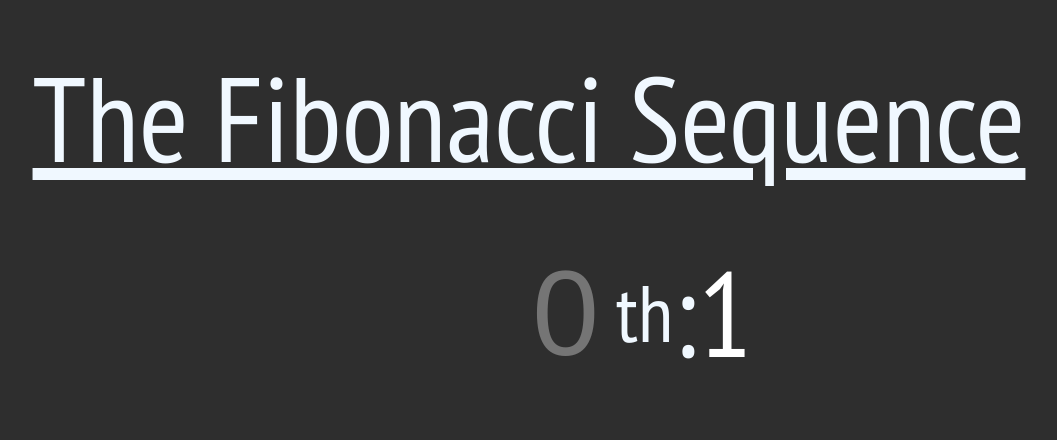
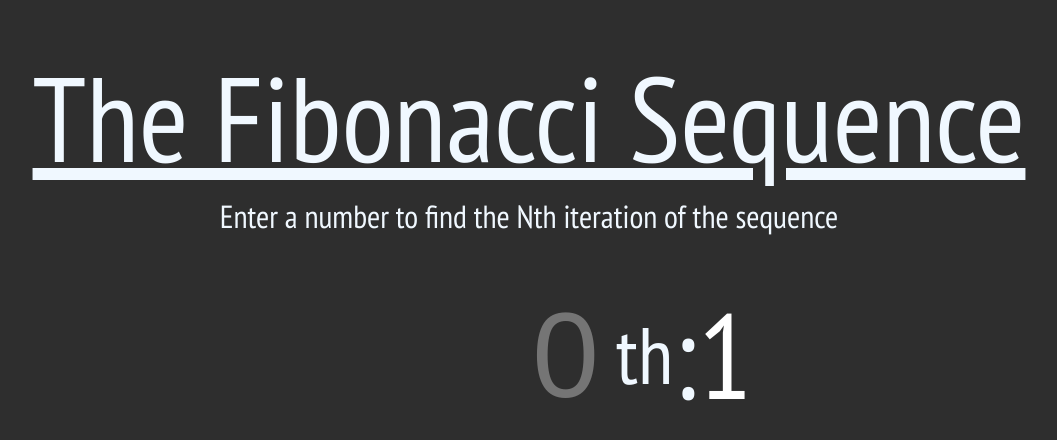
Before and after one commit to henreth/fibonacci, a React (Create React App) app: page / in a window 1280 px wide. Shown: the top 440 px of the page, without its empty margins (111-1168 px from the left). Built offline with nearby package versions, Linux system fonts and the light colour scheme.

Commit message:
add Header component

```diff
--- a/src/components/App/App.css
+++ b/src/components/App/App.css
@@ -7,7 +7,3 @@
   margin-top: 5vh;
   font-size: 15vh
 }
-
-.title{
-  text-decoration: underline;
-}
--- a/src/components/App/App.tsx
+++ b/src/components/App/App.tsx
@@ -1,4 +1,5 @@
 import React, { useState, useRef } from 'react';
+import Header from '../Header/Header';
 import Input from '../Input/Input';
 import './App.css';
 
@@ -13,7 +14,7 @@ export default function App() {
 
   return (
     <div className='main-container'>
-      <div className='title'>The Fibonacci Sequence</div>
+      <Header/>
       <Input
         input={input}
         handleInputChange={handleInputChange}
--- /dev/null
+++ b/src/components/Header/Header.css
@@ -0,0 +1,7 @@
+.title{
+  text-decoration: underline;
+}
+
+.subtitle{
+  font-size: 4vh;
+}
--- /dev/null
+++ b/src/components/Header/Header.tsx
@@ -0,0 +1,12 @@
+import './Header.css'
+
+const Header = () => {
+    return (
+        <>
+            <div className='title'>The Fibonacci Sequence</div>
+            <div className='subtitle'>Enter a number to find the Nth iteration of the sequence</div>
+        </>
+    )
+}
+
+export default Header
--- a/src/components/Input/Input.tsx
+++ b/src/components/Input/Input.tsx
@@ -38,7 +38,7 @@ const Input: React.FC<{input:number, handleInputChange: any, numInputRef: any}>
     return res
 }
 
-    return <div className='input-container'>
+    return (<div className='input-container'>
         <input
             className='num-input'
             type='number'
@@ -52,7 +52,7 @@ const Input: React.FC<{input:number, handleInputChange: any, numInputRef: any}>
         <div className='input-ending'>{ending}</div>
         <div>:</div>
         <div className='result'>{fib(input)}</div>
-    </div>;
+    </div>)
 }
 
 export default Input
```
